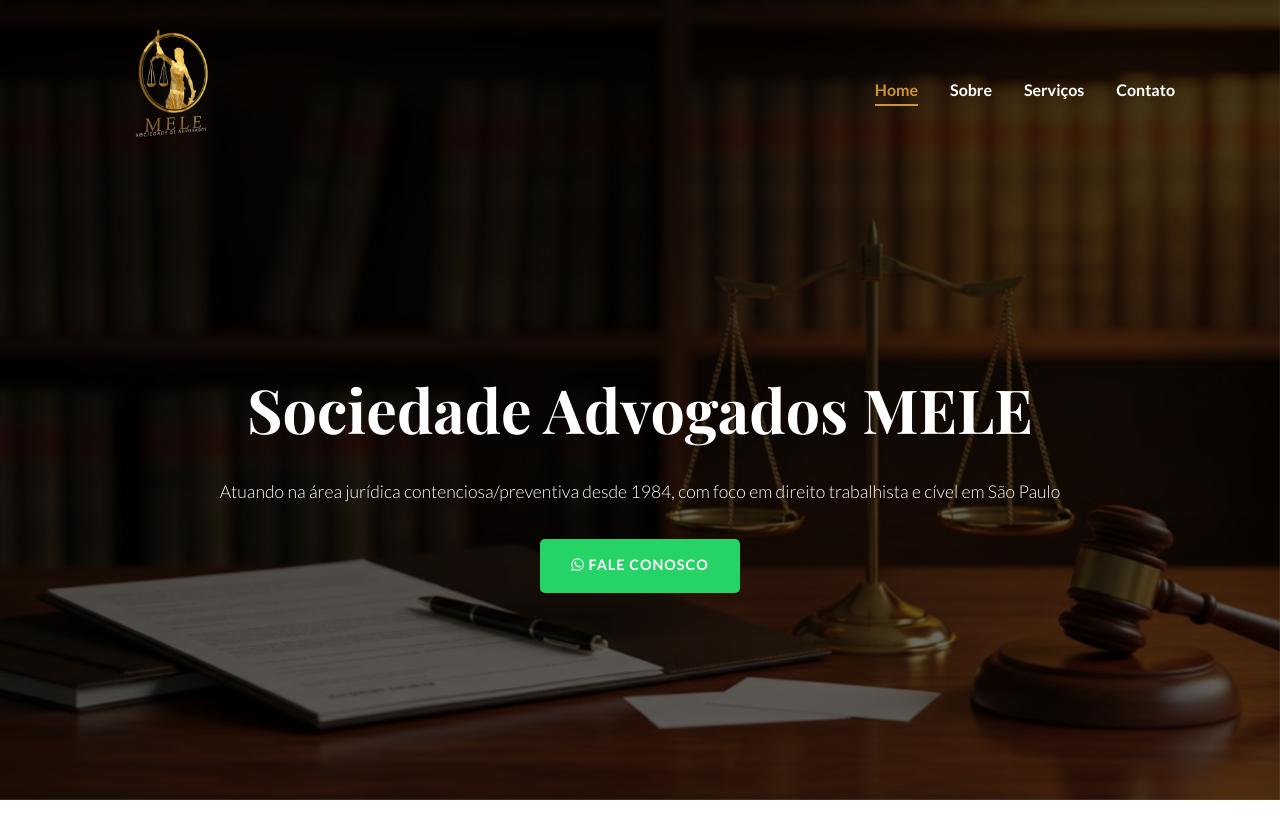
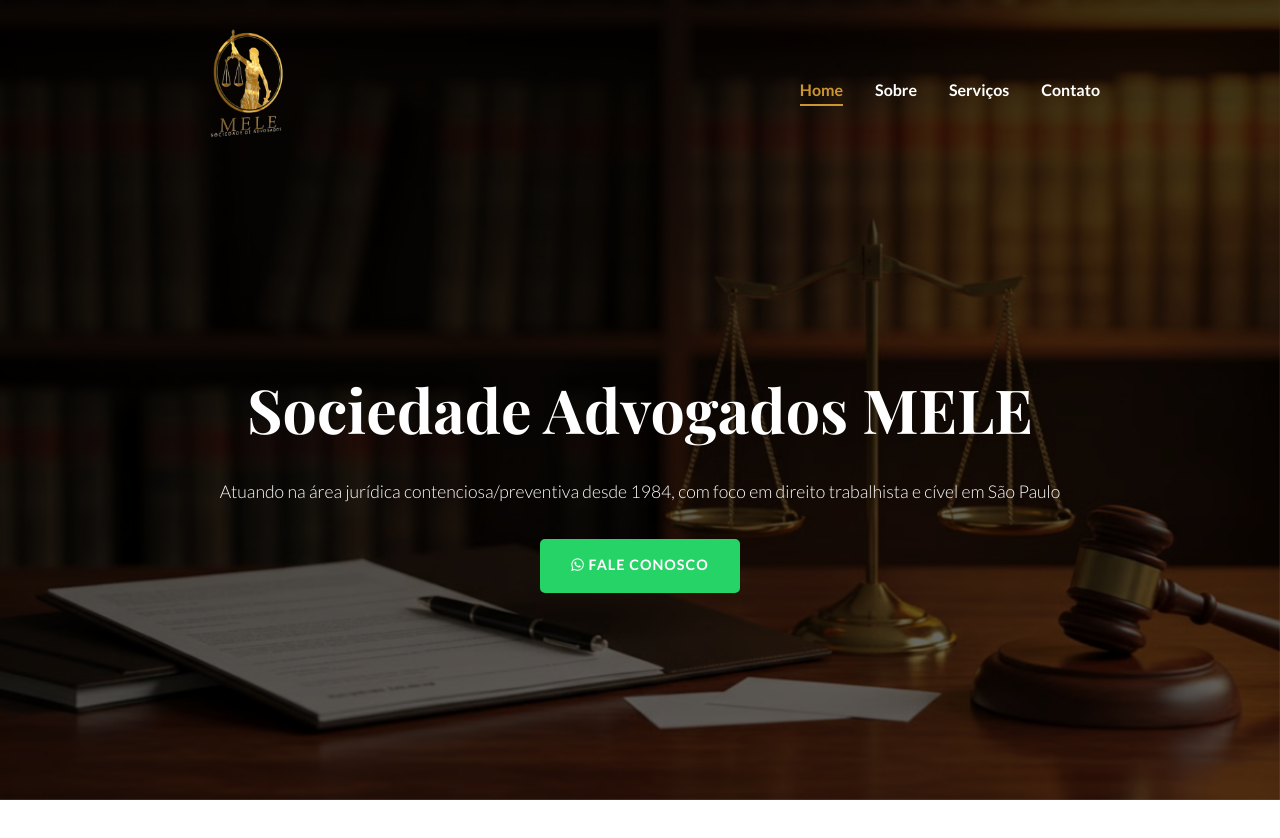
Before and after one commit to SwiftLandDigital/Sociedade-Advogados-MELE, a plain HTML site: page index.html in a window 1280 px wide. Shown: the top 838 px of the page. Drawn offline with nearby package versions, Linux system fonts and the light colour scheme.

Commit message:
Diminuindo largura do header

```diff
--- a/css/header.css
+++ b/css/header.css
@@ -14,6 +14,7 @@
     display: flex;
     justify-content: space-between;
     align-items: center;
+    max-width: 950px !important;
 }
 
 .logo {
```
